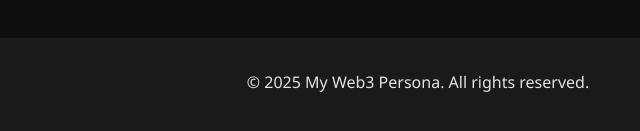
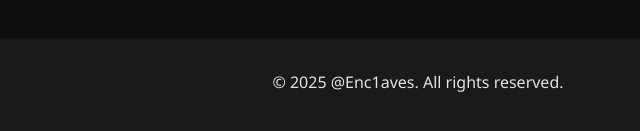
Before and after one commit to Enc1aves/Enc1aves.DFZ, a plain HTML site: page archive.html in a window 1280 px wide. Shown: the part 437-568 px from the top of the page, 222-862 px from the left. Drawn offline with Linux system fonts and the light colour scheme.

Commit message:
Update archive.html
Updated 'Rights Reserved' section to include name.

```diff
--- a/archive.html
+++ b/archive.html
@@ -43,7 +43,7 @@
   </main>
 
   <footer>
-    <p>&copy; 2025 My Web3 Persona. All rights reserved.</p>
+    <p>&copy; 2025 @Enc1aves. All rights reserved.</p>
   </footer>
 </body>
 </html>
```
